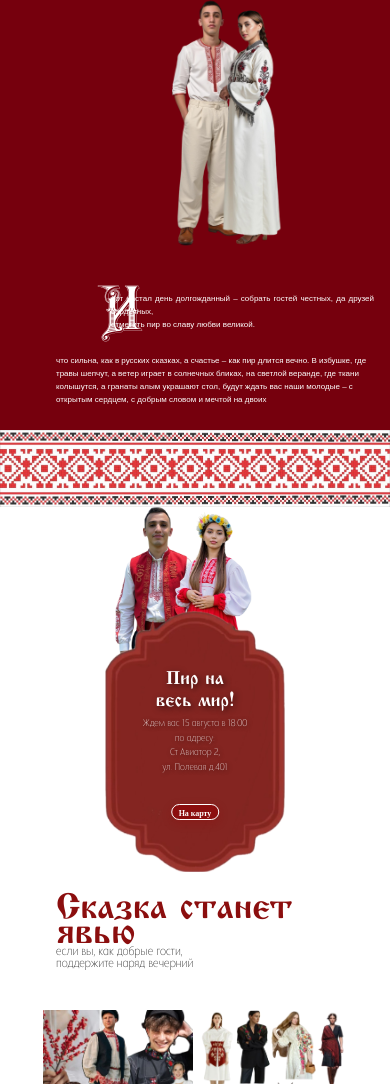
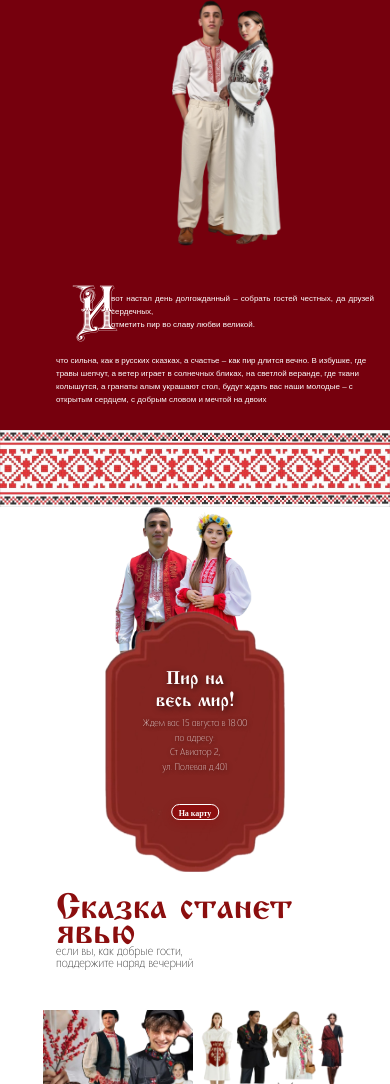
Before and after one commit to kbc8wsvkys-gif/nikita-irina-wedding, a plain HTML site: page index.html in a window 390 px wide. Shown: the part 1033-2117 px from the top of the page. Drawn offline with nearby package versions, Linux system fonts and the light colour scheme.

Commit message:
Update style.css

```diff
--- a/style.css
+++ b/style.css
@@ -634,7 +634,7 @@ body {
     color: #fff;
     font-size: 3rem;
     margin-bottom: 20px;        /* отступ снизу до следующего текста */
-    margin-left: -150px;          /* ← левее: уменьши это значение (например, 50px, 30px, 20px или даже 0) */
+    margin-left: -200px;          /* ← левее: уменьши это значение (например, 50px, 30px, 20px или даже 0) */
 
     position: relative;         /* включаем относительное позиционирование */
     top: -20px;                 /* ← чуть выше (подбери: -10px, -20px и т.д.) */
```
